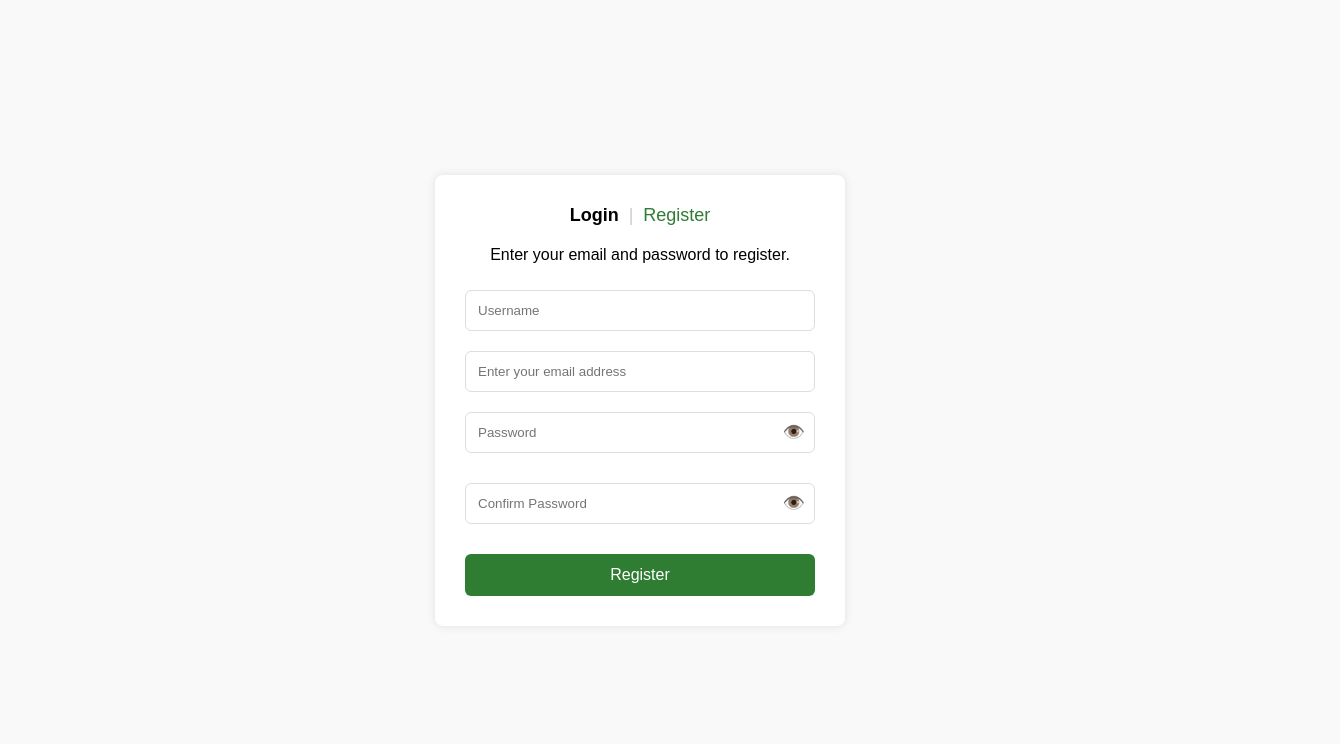
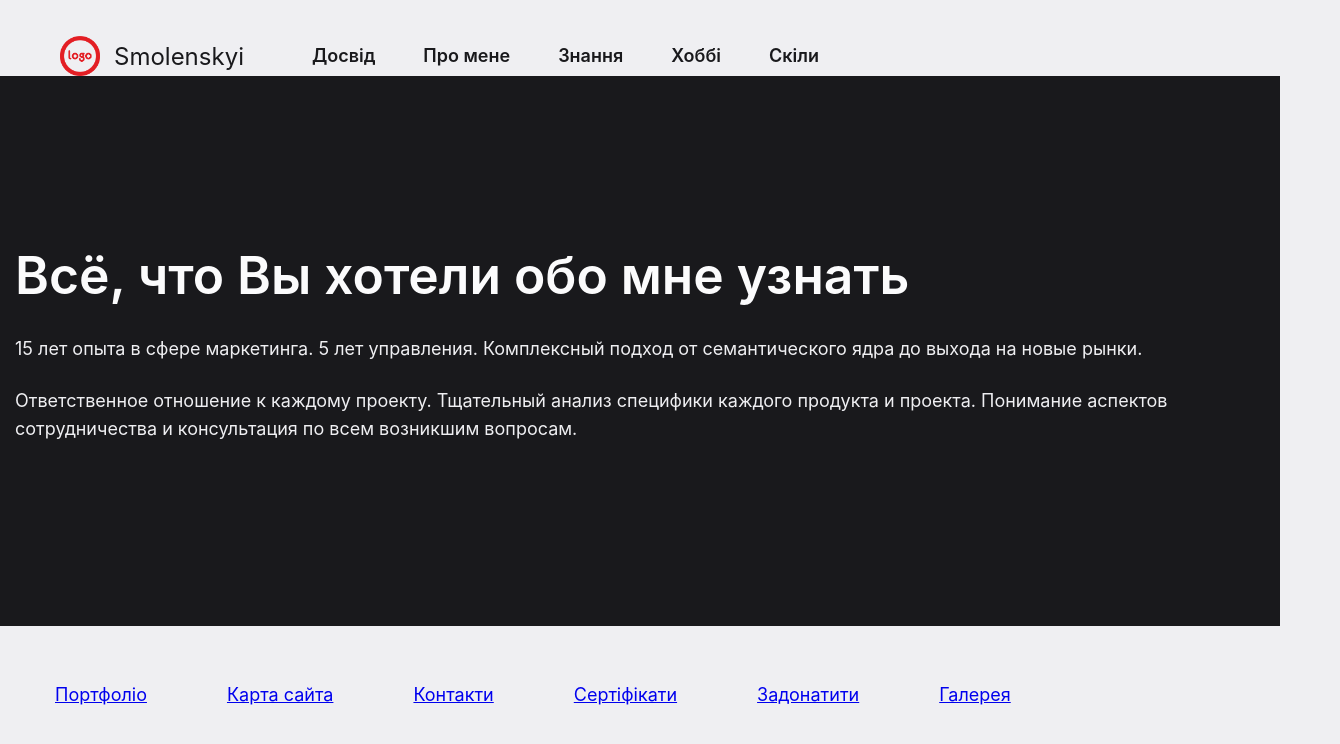
Before and after one commit to VSmolenskyi/Lesson3, a plain HTML site: page index.html in a window 1280 px wide. Shown: the whole page, 1340 px wide, since content can reach past the window. Drawn offline with Linux system fonts and the light colour scheme.

Commit message:
Added files

```diff
--- a/index.html
+++ b/index.html
@@ -2,52 +2,90 @@
 <html lang="en">
   <head>
     <meta charset="UTF-8">
-    <meta name="viewport" content="width=device-width, initial-scale=1.0"/>
-    <title>Registration</title>
+    <meta name="viewport" content="width=device-width, initial-scale=1.0">
+    <link rel="stylesheet" href="style/style.css">
+    <title>Резюме Смоленського Вадима</title>
   </head>
-<body style="font-family: Arial, sans-serif; background: #f9f9f9; display: flex; justify-content: center; align-items: center; height: 100vh; margin: 0;">
-    <div class="container" style="background: white; padding: 30px; border-radius: 8px; box-shadow: 0 0 10px rgba(0,0,0,0.1); width: 350px; text-align: center;">
-        <div class="tabs" style="margin-bottom: 20px; font-size: 18px; display: flex; justify-content: center;">
-            <span class="active" style="font-weight: bold;">Login</span>
-            <span class="divider" style="color: #ccc; margin: 0 10px;">|</span>
-            <span class="green" style="color: #2e7d32; cursor: pointer;">Register</span>
+  <body>
+    <header class="header container">
+      <div class="header__box">
+        <a class="logo" href="index.html">
+          <img src="./img/logo.png" alt="Smolenskyi Logo">
+          Smolenskyi
+        </a>
+        <nav class="nav">
+          <ul class="nav__list">
+            <li>
+              <a class="nav__link" href="#" title="Переход на страницу Опыт"
+                >Досвiд</a
+              >
+            </li>
+            <li>
+              <a class="nav__link" href="#" title="Переход на страницу Обо мне"
+                >Про мене</a
+              >
+            </li>
+            <li>
+              <a class="nav__link" href="#" title="Переход на страницу Знания"
+                >Знання</a
+              >
+            </li>
+            <li>
+              <a class="nav__link" href="#" title="Переход на страницу Хобби"
+                >Хоббi</a
+              >
+            </li>
+            <li>
+              <a class="nav__link" href="#" title="Переход на страницу Скилы"
+                >Скiли</a
+              >
+            </li>
+          </ul>
+        </nav>
       </div>
-        <p>Enter your email and password to register.</p>
-        <form id="registerForm">
-            <input type="text" placeholder="Username" required style="width: 100%; padding: 12px; margin: 10px 0; border: 1px solid #ddd; border-radius: 6px; box-sizing: border-box;" />
-            <input type="email" placeholder="Enter your email address" required style="width: 100%; padding: 12px; margin: 10px 0; border: 1px solid #ddd; border-radius: 6px; box-sizing: border-box;" />
-
-            <div class="password-field" style="position: relative; margin-bottom: 10px;">
-                <input type="password" placeholder="Password" id="password" required style="width: 100%; padding: 12px; margin: 10px 0; border: 1px solid #ddd; border-radius: 6px; box-sizing: border-box; padding-right: 35px;" />
-                <span class="eye-icon" id="togglePassword" style="position: absolute; right: 10px; top: 50%; transform: translateY(-50%); cursor: pointer; font-size: 18px; color: #555;">👁️</span>
+    </header>
+    <main>
+      <section class="learn">
+        <div class="learn-container">
+          <div class="learn__text">
+            <h1 class="learn__title">Всё, что Вы хотели обо мне узнать</h1>
+            <h2 class="learn__description">
+              15 лет опыта в сфере маркетинга. 5 лет управления. Комплексный
+              подход от семантического ядра до выхода на новые рынки.
+            </h2>
+            <h3 class="learn__description">
+              Ответственное отношение к каждому проекту. Тщательный анализ
+              специфики каждого продукта и проекта.
+              Понимание аспектов сотрудничества и консультация по всем возникшим вопросам.
+            </h3>
           </div>
-
-            <div class="password-field" style="position: relative; margin-bottom: 10px;">
-                <input type="password" placeholder="Confirm Password" id="confirmPassword" required style="width: 100%; padding: 12px; margin: 10px 0; border: 1px solid #ddd; border-radius: 6px; box-sizing: border-box; padding-right: 35px;" />
-                <span class="eye-icon" id="toggleConfirmPassword" style="position: absolute; right: 10px; top: 50%; transform: translateY(-50%); cursor: pointer; font-size: 18px; color: #555;">👁️</span>
         </div>
-
-            <button type="submit" style="width: 100%; padding: 12px; background: #2e7d32; color: white; font-size: 16px; border: none; border-radius: 6px; cursor: pointer; margin-top: 10px;">Register</button>
-        </form>
+      </section>
+    </main>
+    <footer class="footer">
+      <div class="discover__box">
+        <ul class="discover__list">
+          <li>
+            <a href="#" title="Переход на страницу Портфолио">Портфолiо</a>
+          </li>
+          <li>
+            <a href="#" title="Переход на страницу Карта сайта">Карта сайта</a>
+          </li>
+          <li>
+            <a href="#" title="Переход на страницу Контакты">Контакти</a>
+          </li>
+          <li>
+            <a href="#" title="Переход на страницу Сертификаты">Сертiфiкати</a>
+          </li>
+          <li>
+            <a href="#" title="Переход на страницу пожертвования">
+              Задонатити</a>
+          </li>
+          <li>
+            <a href="#" title="Переход на страницу Галерея">Галерея</a>
+          </li>
+        </ul>
       </div>
-    <script>
-        const togglePassword = document.getElementById('togglePassword');
-        const passwordInput = document.getElementById('password');
-
-        togglePassword.addEventListener('click', () => {
-            const type = passwordInput.type === 'password' ? 'text' : 'password';
-            passwordInput.type = type;
-            togglePassword.textContent = type === 'password' ? '👁️' : '🙈';
-        });
-
-        const toggleConfirm = document.getElementById('toggleConfirmPassword');
-        const confirmInput = document.getElementById('confirmPassword');
-
-        toggleConfirm.addEventListener('click', () => {
-            const type = confirmInput.type === 'password' ? 'text' : 'password';
-            confirmInput.type = type;
-            toggleConfirm.textContent = type === 'password' ? '👁️' : '🙈';
-        });
-    </script>
+    </footer>
   </body>
 </html>
--- /dev/null
+++ b/style/style.css
@@ -0,0 +1,145 @@
+body{
+background: #EFEFF2;
+margin : 0;
+color: #19191C;
+font: 400 18px/28px Inter, sans-serif;
+}
+.container {
+    padding: 0 15px;
+     width: 1340px;
+    margin: 0 auto;
+}
+.header {
+    display: flex;
+    justify-content: space-between;
+    padding: 38px 0 0;
+}
+.header {
+    display: flex;
+    padding: 36px 0 0;
+    justify-content: space-between;
+}
+
+.header__box {
+    display: flex;
+    align-items: center;
+    gap: 68px;
+    margin-left:60px;
+}
+
+.nav__list {
+    display: flex;
+    list-style: none;
+    gap: 48px;
+    padding: 0;
+    margin: 0;
+    font-size: 18px;
+    font-weight: 600;
+    line-height: 22px;
+}
+
+.nav__link {
+    color: #19191c;
+    text-decoration: none;
+}
+
+
+.logo {
+    font-weight: 80px;
+    font-size: 24px;
+    line-height: 29px;
+    align-items: center;
+    color: #19191c;
+    display: flex;
+    gap: 14px;
+    text-decoration: none;
+    transition: color 0.4s ease;
+}
+
+.logo img {
+    width: 40px;
+    height: 40px;
+}
+
+.learn {
+    display: flex;
+    justify-content: center;
+    align-items: center;
+    background: #19191c;
+    padding: 168px 0 159px;
+}
+
+.learn__text {
+    display: flex;
+    flex-direction: column;
+    text-align: left;
+
+}
+
+.learn__title {
+    font-size: 3.22rem;
+    font-weight: 600;
+    line-height: 3.95rem;
+    margin: 0 0 28px;
+    color: #fbfbfc;
+}
+
+.learn__description {
+    color: #efeff2;
+    font-size: 18px;
+    font-weight: 400;
+    line-height: 28px;
+    margin: 0 0 24px;
+    text-align: left;
+}
+
+.learn-container
+{
+    padding: 0 15px
+}
+
+
+
+.learn__counter-item {
+    width: 178px;
+    display: flex;
+    flex-direction: column;
+    margin: 0;
+}
+
+
+
+.learn__counter-number {
+    display: flex;
+    margin: 0;
+    font-size: 58px;
+    font-weight: 700;
+    line-height: 70px;
+    color: #fbfbfc;
+}
+
+.learn__counter__description {
+    font-size: 18px;
+    font-weight: 400;
+    line-height: 28px;
+    margin: 27px 0 0;
+    color: #efeff2;
+    position: relative;
+    text-align: left;
+}
+
+
+
+.discover__list {
+    display: flex;
+    list-style: none;
+    gap: 80px;
+    padding: 10px;
+    margin: 45px;
+}
+
+
+
+.footer {
+    min-height: 64px;
+}
```
Also changed, not shown: img/logo.png (added). Lines whose indentation alone changed are shown as unchanged.
